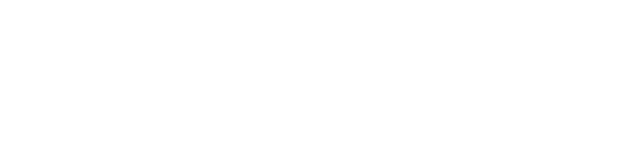
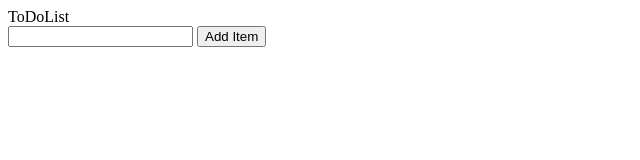
Before and after one commit to RalphWiley/todoList, a plain HTML site: page index.html in a window 1280 px wide. Shown: the whole page, without its empty margins (0-640 px from the left). Drawn offline with Linux system fonts and the light colour scheme.

Commit message:
index basic

```diff
--- a/index.html
+++ b/index.html
@@ -7,6 +7,16 @@
     <title>Document</title>
 </head>
 <body>
+    <header>ToDoList</header>
+    <main>
+        <section>
+            <input type="text">
+            <button>Add Item</button>
+        </section>
 
+        <section>
+            <ol class="to-do-list"></ol>
+        </section>
+    </main>
 </body>
 </html>
```
